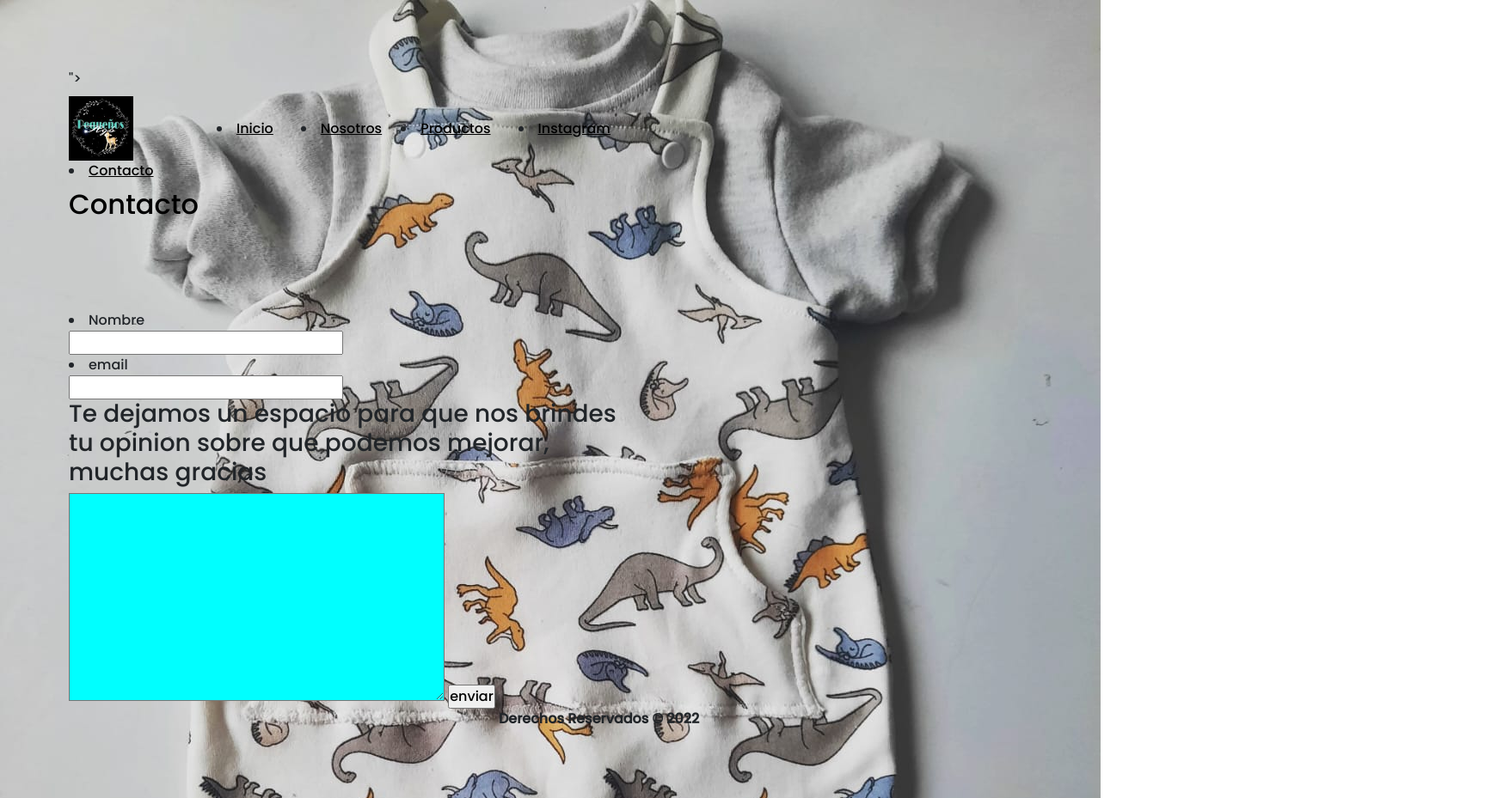
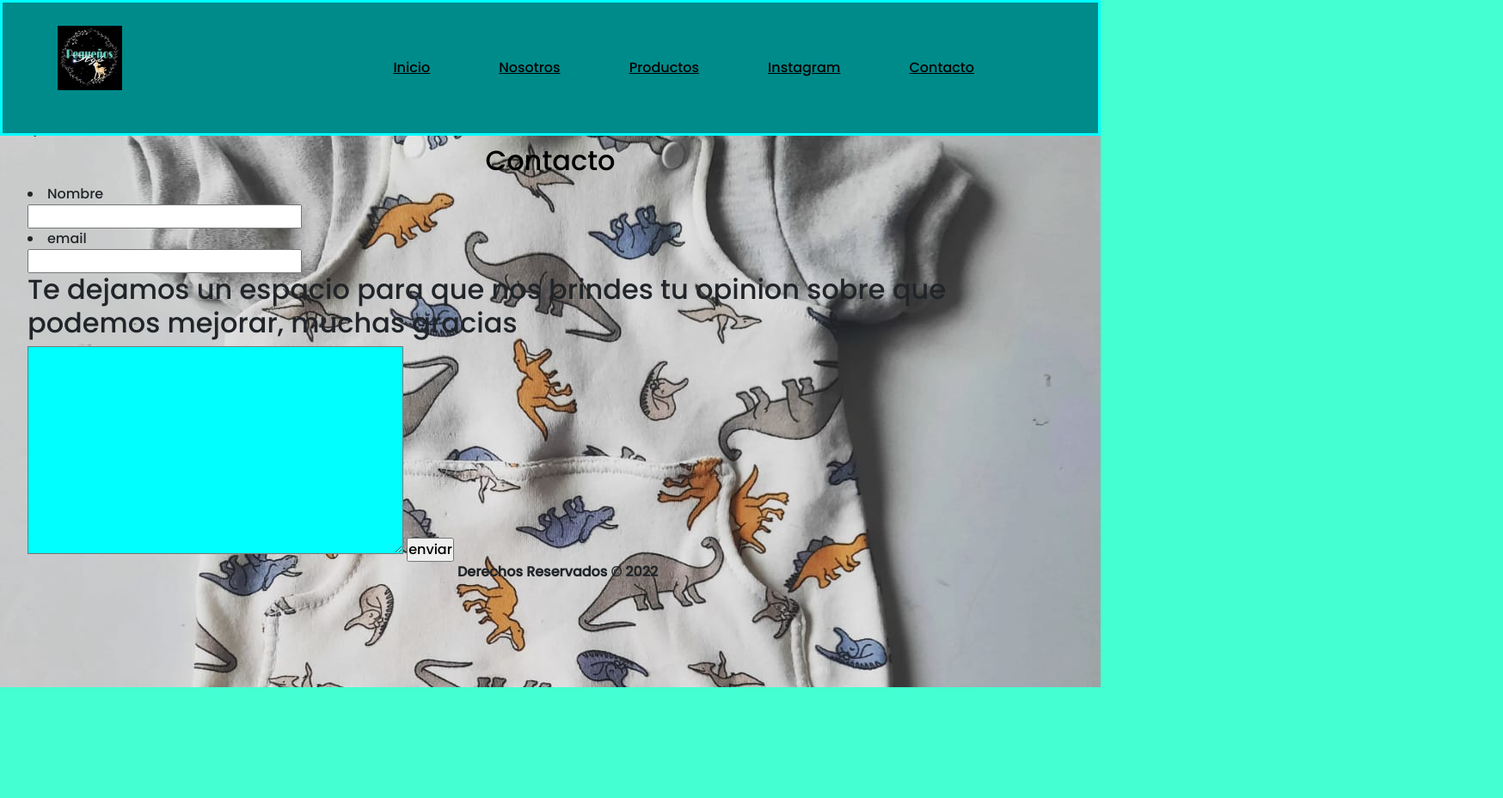
Before and after one commit to Abuin-Joel/Proyecto-1, a website: page contacto.html in a window 1280 px wide. Shown: the whole page at 86% size, 1748 px wide, since content can reach past the window. After the commit the page ends 800 px from the top, so only its background shows below. Drawn offline with nearby package versions, Linux system fonts and the light colour scheme; files that its build step writes are made by us from their sources.

Commit message:
pre-entrega3-abuin-joel

```diff
--- a/contacto.html
+++ b/contacto.html
@@ -2,8 +2,10 @@
 <html lang="en">
     <link href="https://cdn.jsdelivr.net/npm/bootstrap@5.2.2/dist/css/bootstrap.min.css" rel="stylesheet" integrity="sha384-Zenh87qX5JnK2Jl0vWa8Ck2rdkQ2Bzep5IDxbcnCeuOxjzrPF/et3URy9Bv1WTRi" crossorigin="anonymous">">
 
-    <link rel="stylesheet" href="./hindex.css/style.css">
+    <link rel="stylesheet" href="./index.css/style.css">
+
 <head>
+
         <link rel="shortcut icon" href="./img/icono.jpg" type="image/x-icon">
 
     <meta charset="UTF-8">
@@ -14,43 +16,41 @@
 <body>
 
 
-    <header>
+    <header class="header">
 
-        <nav class="navbar navbar-dark bg--primary">
+        <nav class="nav__li">
 
-            <a href="./img/icono.jpg">
-                <img src="./img/icono.jpg" alt="icono">
-            </a>
+                <div id="logo"> <img src="./img/icono.jpg"> </div>
+
+            <ul class="nav__menu">
 
                 <li id="li">
-                <a class="stilo-a" href="inicio.html"> Inicio</a>
+                    <a class="stilo-a" href="index.html"> Inicio</a>
                 </li>
-            <li>
+
+                <li id="li">
                     <a class="stilo-a" href="nosotros.html">Nosotros</a>
                 </li>
+
                 <li id="li">
                     <a class="stilo-a" href="productos.html"> Productos</a>
                 </li>
+
                 <li id="li">
                     <a class="stilo-a" href="instagram.html">Instagram</a>
                 </li>
+
                 <li id="li">
                     <a class="stilo-a" href="Contacto.html"> Contacto</a>
                 </li>
 
+            </ul>
+
         </nav>
 
-
-
-        </nav>
     </header>
 
-         <h2 class="stilo-a">Contacto</h2>
-
-
-
-            <br><br><br><br>
-
+         <h2 id="titulos">Contacto</h2>
 
 
     <form action="" method="post">
@@ -62,7 +62,7 @@
 
                     <input type="email" name="email" id="email">
 
-            <h3>Te dejamos un espacio para que nos brindes tu opinion sobre que podemos mejorar, muchas gracias</h3>
+            <h3 id="subtitulos">Te dejamos un espacio para que nos brindes tu opinion sobre que podemos mejorar, muchas gracias</h3>
 
         <textarea name="Observaciones" id="Observaciones" cols="30" rows="10"></textarea>
                     <input type="button" value="enviar">
--- a/hindex.css/style.css
+++ b/css/style.css
@@ -45,9 +45,9 @@ html{
 body {
     font-family: 'Poppins', sans-serif;
     background-image: url('../img/índice.2.jpg');
+
     background-attachment: fixed;
-    width: 100vh;
-    padding: 5em;
+    padding: 9em 2em 0;
     overflow-x: hidden;
 }
 
@@ -74,32 +74,65 @@ textarea {
 
 
 .NombresProductos {
-    margin-inline-end: auto;
     color: rgb(44, 214, 157);
     width: 100vh;
     border: solid;
     background-color: black;
 }
 
+.header {
+    background-color: darkcyan;
+    position: fixed;
+    height: 8em;
+    width: 100%;
+    top: 0%;
+    left: 0%;
+}
+
+
 
 .nav__li {
 
-    display: inline-flex;
+    display:flex;
+    justify-content: space-between;
    border-style: solid;
    border-color: aqua;
    background-color: darkcyan;
     list-style-type: none;
-    align-items: center;
+
 }
 
 #li {
-    margin-right: 10px;
-    justify-content: space-around;
+    font-size: 1,8em;
+    margin-right: 1em;
+    justify-content: space-between
+
 }
 
-#logo {padding-left: 5px;}
+.stilo-a {
+    display: flex;
+    justify-content: center;
+    margin-right: 4em;
+    color: black;
+}
 
-.stilo-a {color: black;}
+.nav__menu {display: flex;
+margin: 4em;
+list-style-type: none;}
+
+#logo {
+    padding-left: 4em;
+    line-height: 8em;
+}
+
+#titulos {
+    display: flex;
+    justify-content: center;
+    color: #000000;
+}
+
+#subtitulos {font-size: 2em;}
+
 
 .footer {
     position: relative;
@@ -108,3 +141,8 @@ textarea {
 }
 
 img { width: 50%;}
+
+@media (min-width:500px){
+
+    body {background-color: #44FFD1;}
+}
--- a/package.json
+++ b/package.json
@@ -4,7 +4,8 @@
   "description": "",
   "main": "index.js",
   "scripts": {
-    "test": "echo \"Error: no test specified\" && exit 1"
+    "test": "echo \"Error: no test specified\" && exit 1",
+    "build-css":"sass --watch scss/index.scss css/translated.css"
   },
   "repository": {
     "type": "git",
@@ -18,6 +19,6 @@
   },
   "homepage": "https://github.com/Abuin-Joel/Proyecto-1#readme",
   "devDependencies": {
-    "node-sass": "^7.0.3"
+    "sass": "^1.55.0"
   }
 }
--- /dev/null
+++ b/scss/index.scss
@@ -0,0 +1,57 @@
+.header {
+    background-color: darkcyan;
+    position: fixed;
+    height: 8em;
+    width: 100%;
+    top: 0%;
+    left: 0%;
+
+          .nav__li {
+
+        display:flex;
+        justify-content: space-between;
+       border-style: solid;
+       border-color: aqua;
+       background-color: darkcyan;
+        list-style-type: none;
+
+
+        #li {
+            font-size: 1,8em;
+            margin-right: 1em;
+            justify-content: space-between
+
+        }
+        .stilo-a {
+            display: flex;
+            justify-content: center;
+            margin-right: 4em;
+            color: black;
+        }
+        .nav__menu {display: flex;
+            margin: 4em;
+            list-style-type: none;}
+        }
+            #logo {
+                padding-left: 4em;
+                line-height: 8em;
+         }
+}
+ body {color: blue}
+
+
+
+
+
+
+
+
+
+
+
+
+#titulos {
+    display: flex;
+    justify-content: center;
+    color: #000000;
+}
```
Also changed, not shown: index.html (added, +90 -0 lines), inicio.html (deleted, +0 -93 lines), instagram.html (+21 -10 lines), nosotros.html (+18 -11 lines), productos.html (+15 -9 lines), css/translated.css (added), 2 other files. Lines whose indentation alone changed are shown as unchanged.
